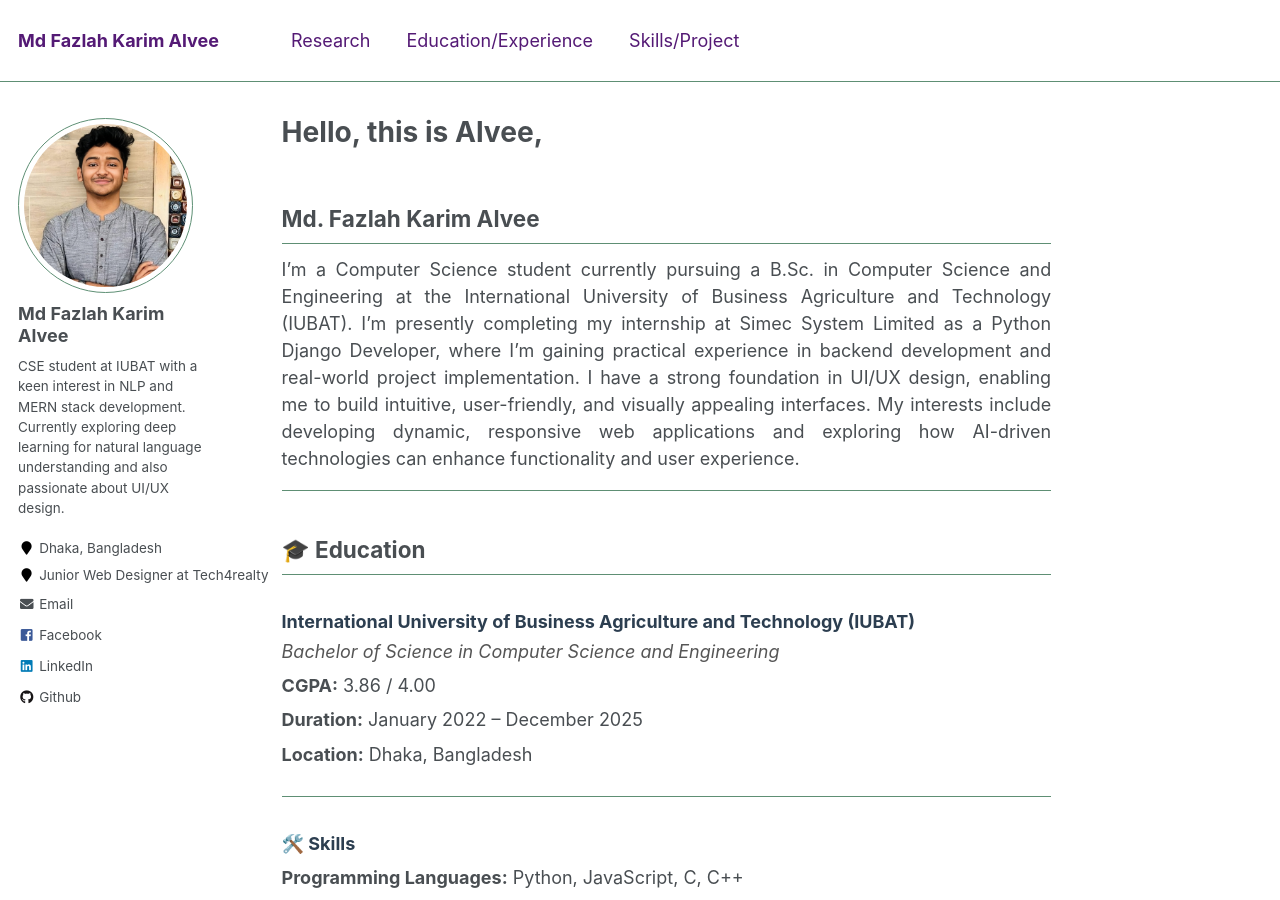
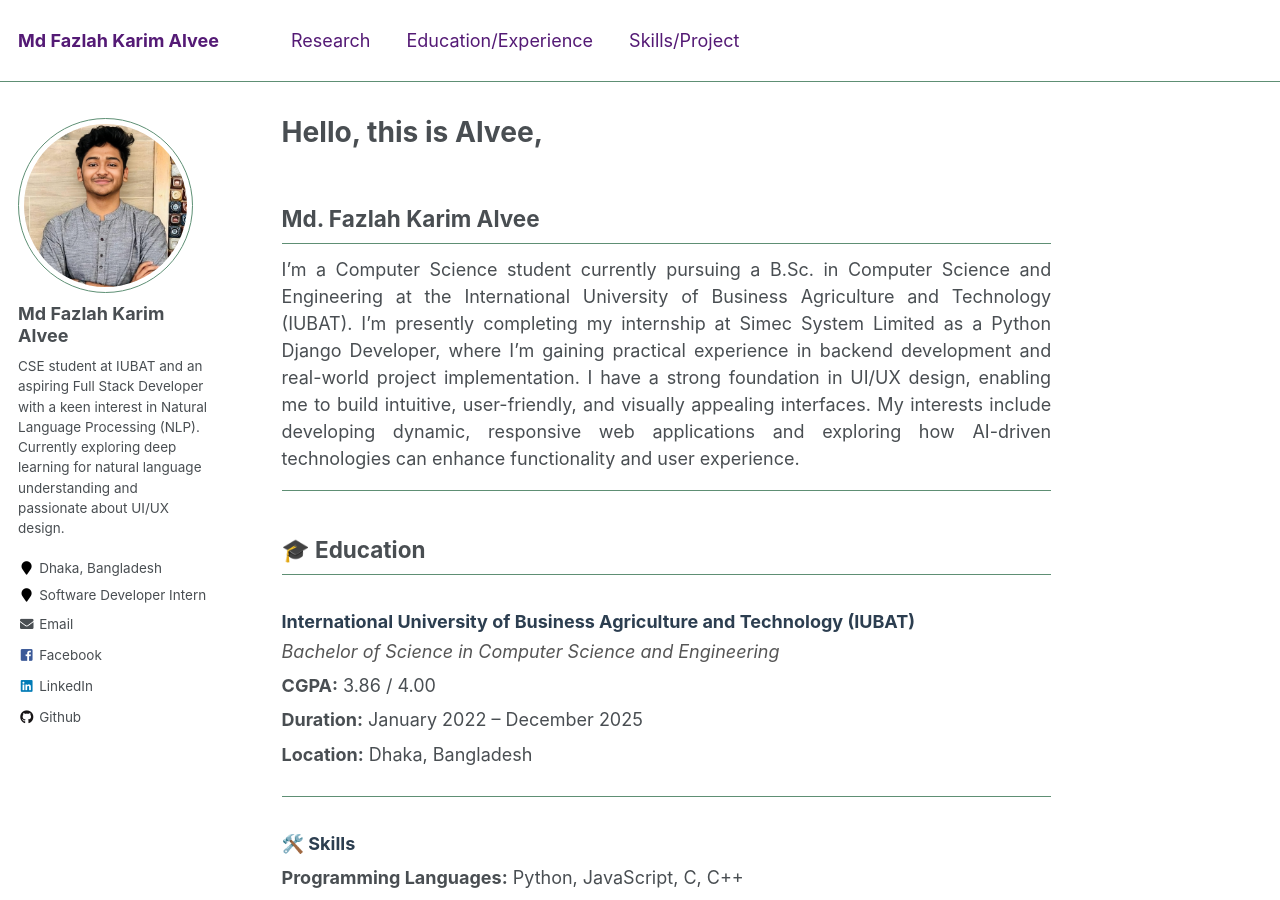
Before and after one commit to Alvee3120/alvee3120.github.io, a Jekyll site: the page built from _pages/about.md, in a window 1280 px wide and 900 px high. Built offline with Jekyll 4.4.1, drawn with Linux system fonts in a browser that asks for light colours.

Commit message:
Update author bio and employer details

```diff
--- a/_config.yml
+++ b/_config.yml
@@ -83,9 +83,9 @@ analytics:
 author:
   name             : "Md Fazlah Karim Alvee"
   avatar           : "alvee-dp.png"
-  bio              : "CSE student at IUBAT with a keen interest in NLP and MERN stack development. Currently exploring deep learning for natural language understanding and also passionate about UI/UX design."
+  bio              : "CSE student at IUBAT and an aspiring Full Stack Developer with a keen interest in Natural Language Processing (NLP). Currently exploring deep learning for natural language understanding and passionate about UI/UX design."
   location         : "Dhaka, Bangladesh"
-  employer         : "Junior Web Designer at Tech4realty"
+  employer         : "Software Developer Intern"
   pubmed           : #"https://www.ncbi.nlm.nih.gov/pubmed/?term=john+snow"
   googlescholar    : #"https://scholar.google.com/citations?hl=en&user=TBBRv2wAAAAJ&view_op=list_works&authuser=1&sortby=pubdate"
   email            : "fazlahkarim2002@gmail.com"
```
